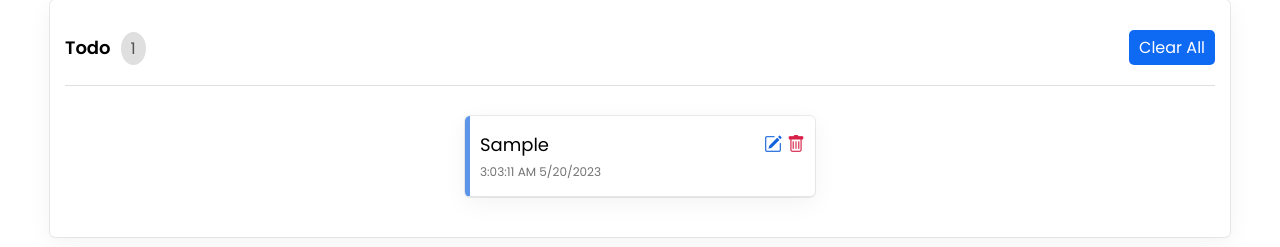
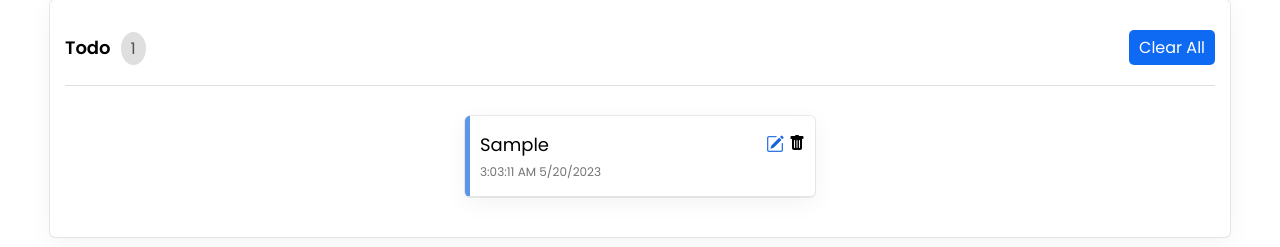
Before and after one commit to prinsukarn/TaskManager, a React (Create React App) app: page / in a window 1280 px wide. Both pictures are taken after typing "Sample" into the empty fields and a click on the button "Add". Shown: the part 249-496 px from the top of the page. Built offline with nearby package versions, Linux system fonts and the light colour scheme.

Commit message:
feat: handle edit and delete

```diff
--- a/src/App.js
+++ b/src/App.js
@@ -7,13 +7,24 @@ import { ShowTask } from "./components/showTask";
 import "./App.css";
 
 function App() {
+  const [task, setTask] = useState({});
   const [tasklist, setTasklist] = useState([]);
 
   return (
     <div className="App">
       <Header />
-      <AddTask tasklist={tasklist} setTasklist={setTasklist} />
-      <ShowTask tasklist={tasklist} setTasklist={setTasklist} />
+      <AddTask
+        tasklist={tasklist}
+        setTasklist={setTasklist}
+        task={task}
+        setTask={setTask}
+      />
+      <ShowTask
+        tasklist={tasklist}
+        setTasklist={setTasklist}
+        task={task}
+        setTask={setTask}
+      />
     </div>
   );
 }
--- a/src/components/AddTask.js
+++ b/src/components/AddTask.js
@@ -1,7 +1,21 @@
-export const AddTask = ({ tasklist, setTasklist }) => {
+export const AddTask = ({ tasklist, setTasklist, task, setTask }) => {
   const handleSubmit = (e) => {
     e.preventDefault();
 
+    if (task.id) {
+      const date = new Date();
+      const updatedTaskList = tasklist.map((todo) =>
+        todo.id === task.id
+          ? {
+              id: task.id,
+              name: task.name,
+              time: `${date.toLocaleTimeString()} ${date.toLocaleDateString()}`,
+            }
+          : todo
+      );
+      setTasklist(updatedTaskList);
+      setTask({});
+    } else {
       const date = new Date();
       const newTask = {
         id: date.getTime(),
@@ -9,7 +23,8 @@ export const AddTask = ({ tasklist, setTasklist }) => {
         time: `${date.toLocaleTimeString()} ${date.toLocaleDateString()}`,
       };
       setTasklist([...tasklist, newTask]);
-    e.target.task.value = "";
+      setTask({});
+    }
   };
 
   return (
@@ -18,6 +33,10 @@ export const AddTask = ({ tasklist, setTasklist }) => {
         <input
           type="text"
           name="task"
+          value={task.name || ""}
+          onChange={(e) => {
+            setTask({ ...task, name: e.target.value });
+          }}
           autoComplete="off"
           placeholder="add task"
           maxLength="25"
--- a/src/components/showTask.js
+++ b/src/components/showTask.js
@@ -1,4 +1,14 @@
-export const ShowTask = ({ tasklist, setTasklist }) => {
+export const ShowTask = ({ tasklist, setTasklist, task, setTask }) => {
+  const handleEdit = (id) => {
+    const seletedTask = tasklist.find((todo) => todo.id === id);
+    setTask(seletedTask);
+  };
+
+  const handleDelete = (id) => {
+    const updatedTasklist = tasklist.filter((todo) => todo.id !== id);
+    setTasklist(updatedTasklist);
+  };
+
   return (
     <section className="showTask">
       <div className="head">
@@ -6,19 +16,25 @@ export const ShowTask = ({ tasklist, setTasklist }) => {
           <span className="title">Todo</span>
           <span className="count">{tasklist.length}</span>
         </div>
-        <button className="clearAll" onClick={() => setTasklist([])}>
+        <button onClick={() => setTasklist([])} className="clearAll">
           Clear All
         </button>
       </div>
       <ul>
-        {tasklist.map((task) => (
-          <li key={task.id}>
+        {tasklist.map((todo) => (
+          <li key={todo.id}>
             <p>
-              <span className="name">{task.name}</span>
-              <span className="time">{task.time}</span>
+              <span className="name">{todo.name}</span>
+              <span className="time">{todo.time}</span>
             </p>
-            <i className="bi bi-pencil-square"></i>
-            <i className="bi bi-trash"></i>
+            <i
+              onClick={() => handleEdit(todo.id)}
+              className="bi bi-pencil-square"
+            ></i>
+            <i
+              onClick={() => handleDelete(todo.id)}
+              className="bi bi-trash-fill"
+            ></i>
           </li>
         ))}
       </ul>
```
Lines whose indentation alone changed are shown as unchanged.
